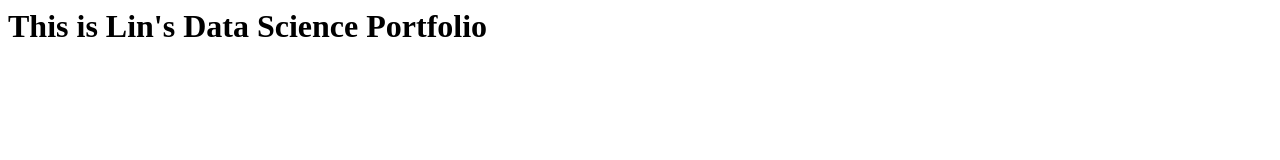
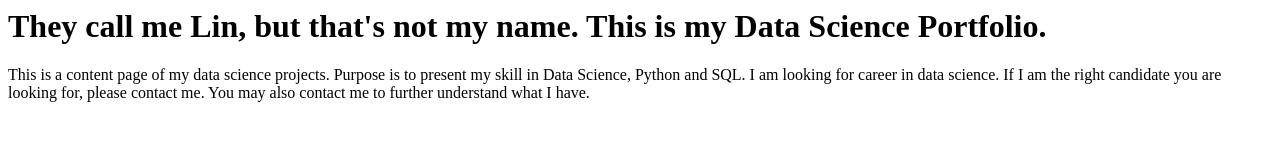
Before and after one commit to jsmnkjm/jsmnkjm.github.io, a plain HTML site: page index.html in a window 1280 px wide. Drawn offline with Linux system fonts and the light colour scheme.

Commit message:
Update index.html

```diff
--- a/index.html
+++ b/index.html
@@ -1,3 +1,11 @@
 <html>
-    <h1>This is Lin's Data Science Portfolio </h1>
+    <h1>They call me Lin, but that's not my name. This is my Data Science Portfolio. </h1>
 </html>
+
+<p>
+    This is a content page of my data science projects. Purpose is to present my skill in Data Science, Python and SQL. I am looking for career in data science. If I am the right candidate you are looking for, please contact me. You may also contact me to further understand what I have.
+</p>
+
+<p>
+    <a href="https://linlearns.github.io/DataScience/"
+</p>
```
